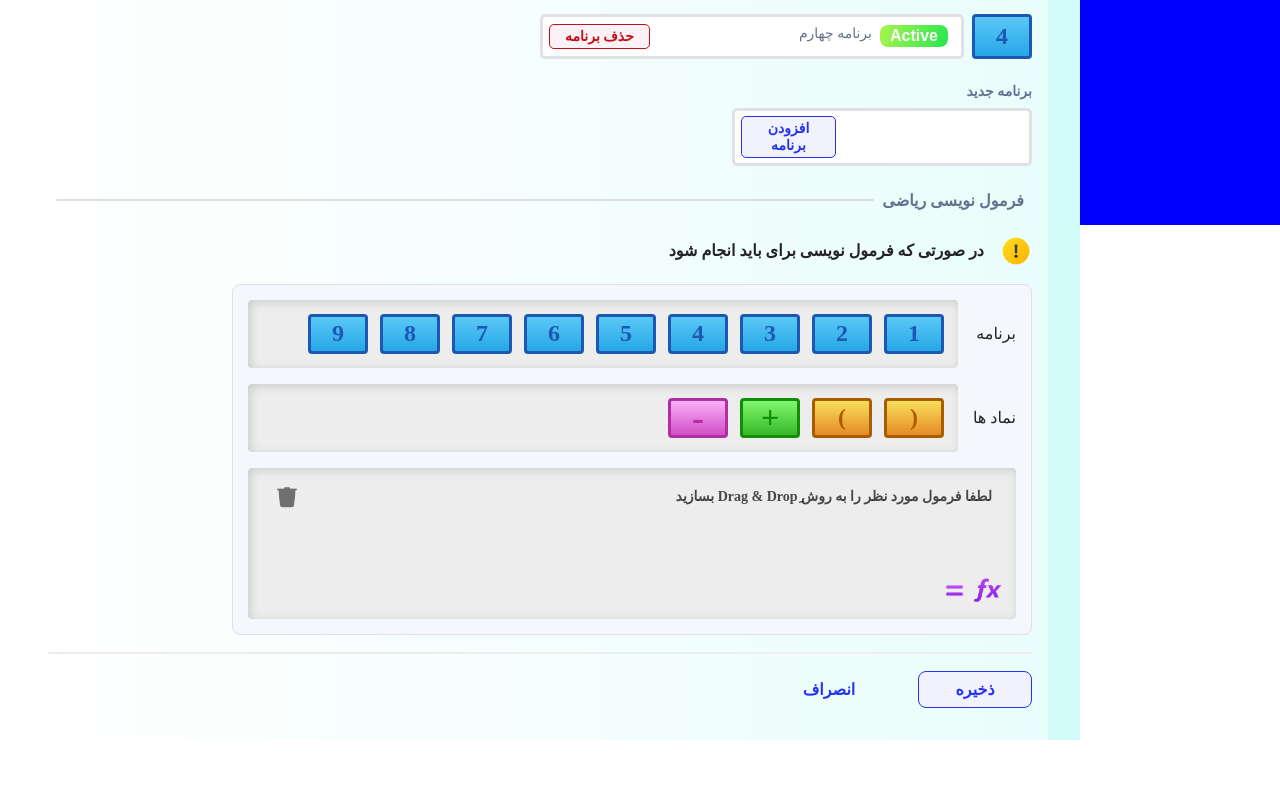
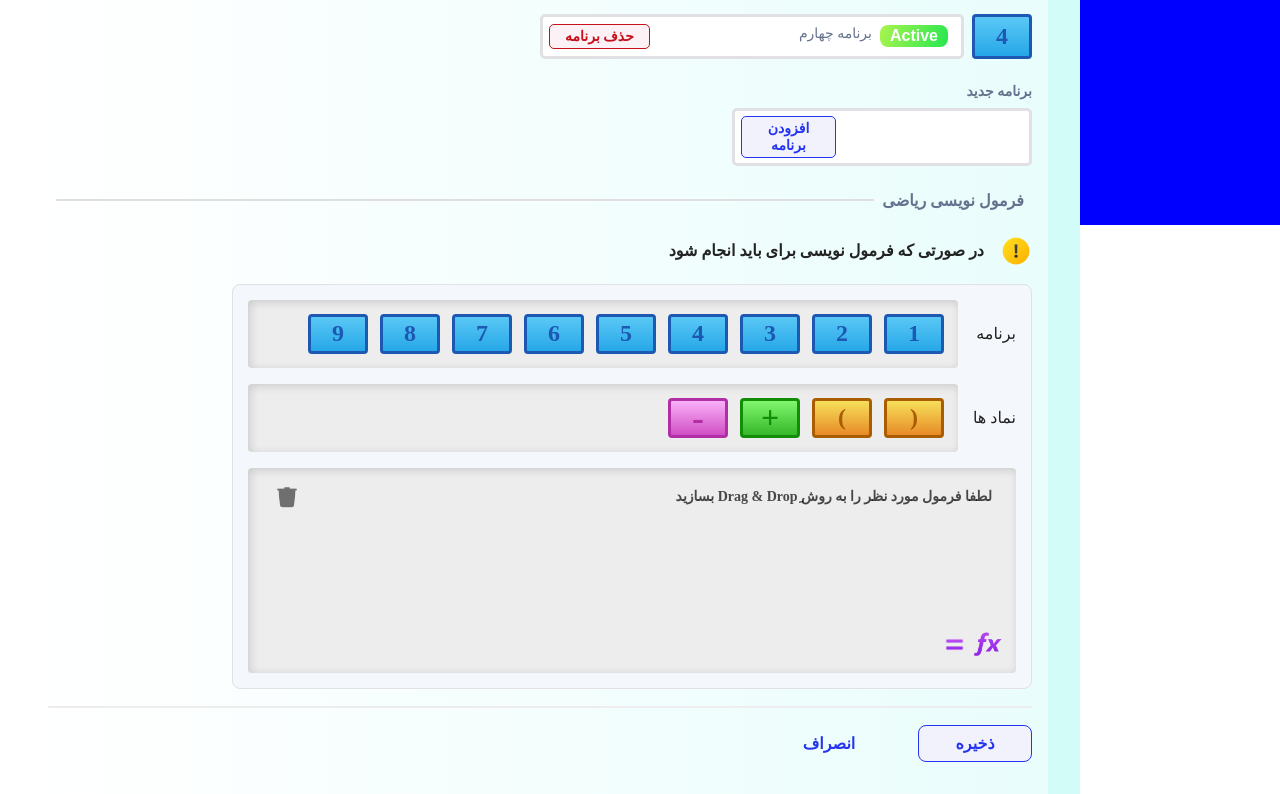
Before and after one commit to ashoaa/Sample-Dashboard, a React (Vite) app: page / in a window 1280 px wide. Shown: the part 575-1369 px from the top of the page. Before the commit the page ends 1315 px from the top, so only its background shows below. Built offline with nearby package versions, Linux system fonts and the light colour scheme; a web font is replaced by a local one.

Commit message:
Fix height

```diff
--- a/styles/ProgramFormula.scss
+++ b/styles/ProgramFormula.scss
@@ -47,6 +47,7 @@
     justify-content: space-between;
     row-gap: 2rem;
     padding: 14px;
+    min-height: 205px;
     border-radius: 4px;
     background: $header-color-gray-02;
     box-shadow: 2px 2px 10px 0px #00000026 inset;
```
